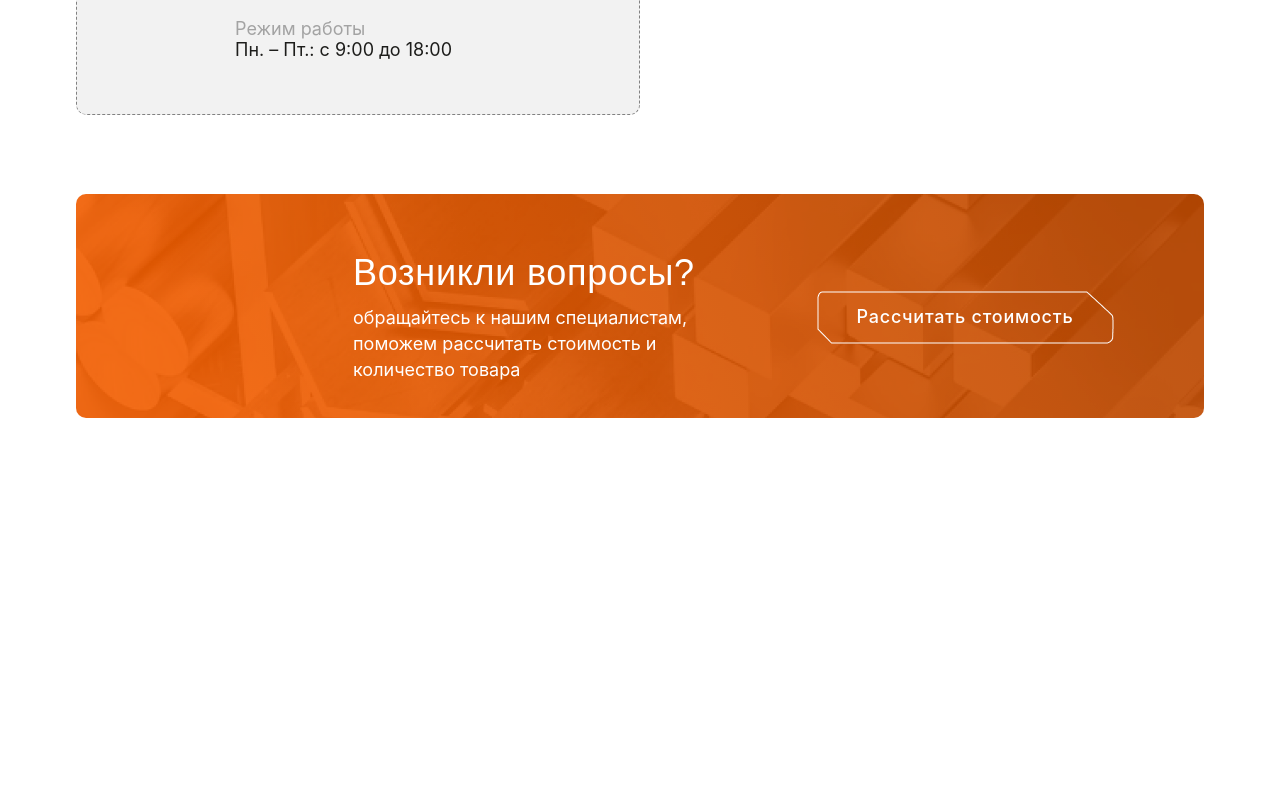
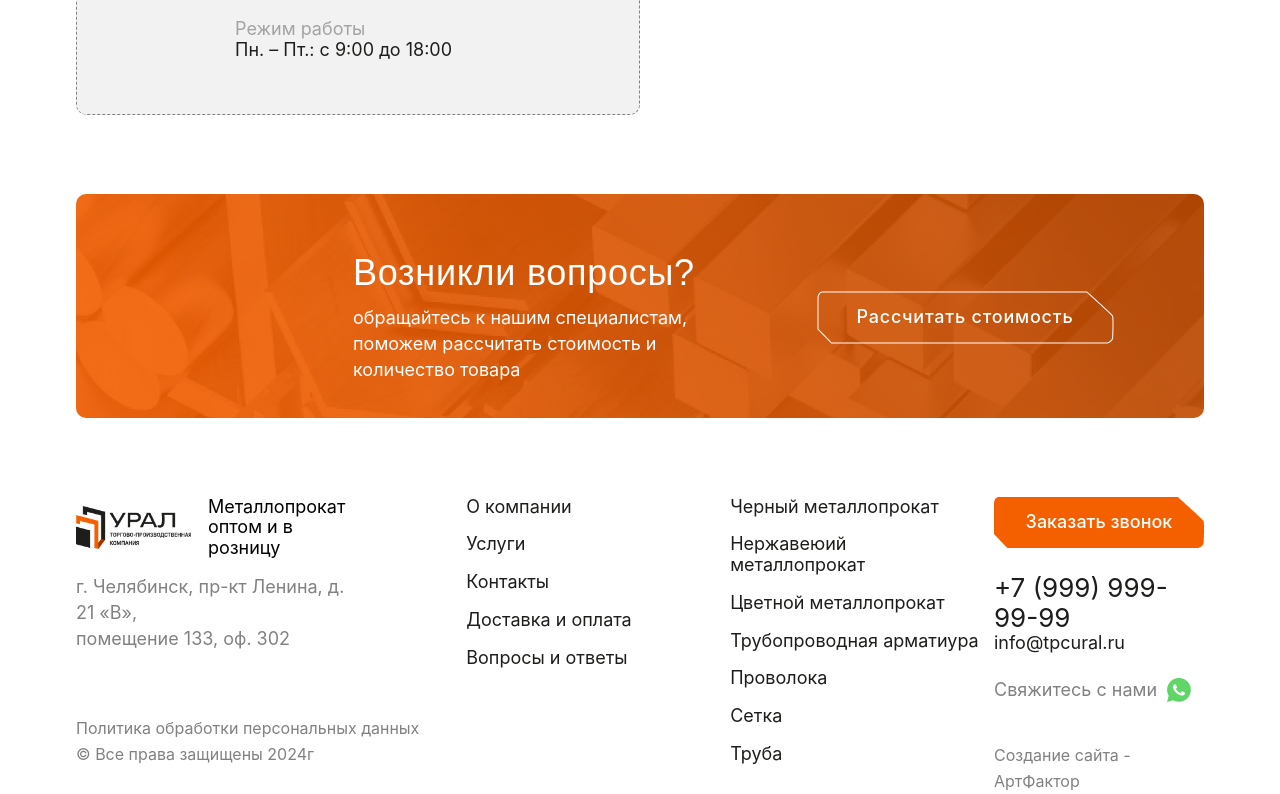
Before and after one commit to maxvgr/tpcural.ru, a website built with webpack: page src/page-home.html in a window 1280 px wide. Shown: the part 3407-4201 px from the top of the page. Before the commit the page ends 3825 px from the top, so only its background shows below. Built offline with nearby package versions, Linux system fonts and the light colour scheme; a web font is replaced by a local one; what vanilla-lazyload would draw is missing.

Commit message:
feat: добавлен футер

```diff
--- a/src/layout/footer.html
+++ b/src/layout/footer.html
@@ -1,3 +1,77 @@
 <footer id="footer" class="footer">
+  <div class="container">
+    <div class="footer__wrapper">
+      <div class="footer__col1">
+        <div class="footer__logo">
+          <a href="/" class="logo">
+            <img src="assets/images/global/logo.png" alt="logo">
+          </a>
+          <span>Металлопрокат<br>оптом и в розницу</span>
+        </div>
+        <!-- /.footer__logo -->
+        <div class="footer__address">
+          г. Челябинск, пр-кт Ленина, д. 21 «В»,<br>
+          помещение 133, оф. 302
+        </div>
+        <!-- /.footer_address -->
+      </div>
+      <!-- /.footer__col1 -->
+      <div class="footer__col2">
+        <nav class="nav nav--footer">
+          <ul class="nav__list">
+            <li class="menu-item nav__item current-menu-item"><a href="#" class="nav__link link">О компании</a></li>
+            <li class="menu-item nav__item"><a href="#" class="nav__link link">Услуги</a></li>
+            <li class="menu-item nav__item"><a href="#" class="nav__link link">Контакты</a></li>
+            <li class="menu-item nav__item"><a href="#" class="nav__link link">Доставка и оплата</a></li>
+            <li class="menu-item nav__item"><a href="#" class="nav__link link">Вопросы и ответы</a></li>
+          </ul>
+        </nav>
+      </div>
+      <!-- /.footer__col2 -->
+
+      <div class="footer__col3">
+        <nav class="nav nav--footer">
+          <ul class="nav__list">
+            <li class="menu-item nav__item current-menu-item"><a href="#" class="nav__link link">Черный металлопрокат</a></li>
+            <li class="menu-item nav__item"><a href="#" class="nav__link link">Нержавеюий металлопрокат</a></li>
+            <li class="menu-item nav__item"><a href="#" class="nav__link link">Цветной металлопрокат</a></li>
+            <li class="menu-item nav__item"><a href="#" class="nav__link link">Трубопроводная арматиура</a></li>
+            <li class="menu-item nav__item"><a href="#" class="nav__link link">Проволока</a></li>
+            <li class="menu-item nav__item"><a href="#" class="nav__link link">Сетка</a></li>
+            <li class="menu-item nav__item"><a href="#" class="nav__link link">Труба</a></li>
+          </ul>
+        </nav>
+      </div>
+      <!-- /.footer__col3 -->
+
+      <div class="footer__col4">
+        <a href="#" class="button button-primary logo">
+          Заказать звонок
+        </a>
+        <a href="tel:+79999999999" class="footer__phone link">+7 (999) 999-99-99</a>
+        <a href="mailto:info@tpcural.ru" class="footer__mail link">info@tpcural.ru</a>
+
+        <div class="footer__social">Свяжитесь с нами
+          <a href="#" class="logo" target="_blank"><img src="assets/images/global/wa.png" alt="wa"></a>
+        </div>
+      </div>
+      <!-- /.footer__col4 -->
+
+      <div class="footer__copyright">
+        <a href="#" class="link">Политика обработки персональных данных</a>
+        <div>© Все права защищены 2024г</div>
+      </div>
+      <!-- /.footer__copyright -->
+
+      <div class="footer__artfactor">
+        Создание сайта - <a href="https://artfactor.ru" target="_blank" class="link">АртФактор</a>
+      </div>
+      <!-- /.footer__artfactor -->
+
+
+    </div>
+    <!-- /.footer__wrapper -->
+  </div>
+  <!-- /.container -->
 
 </footer>
--- a/src/scss/layout/global/_footer.scss
+++ b/src/scss/layout/global/_footer.scss
@@ -6,4 +6,66 @@
 }
 
 .footer {
+  &__wrapper {
+    display: grid;
+    grid-template-columns: 1.5fr 1fr 1fr .8fr;
+    gap: 11px;
+    max-width: 1520px;
+    margin: 79px auto 0;
+  }
+
+  &__col1 {
+    padding-right: 110px;
+  }
+
+  &__col4 {
+    display: flex;
+    flex-direction: column;
+    gap: 25px;
+  }
+
+  &__logo {
+    display: flex;
+    gap: 17px;
+    align-items: center;
+    color: $color-text__black;
+    font-size: 18px;
+  }
+
+  &__address {
+    padding-top: 15px;
+    color: #818181;
+    font-size: 18px;
+    line-height: 26px; /* 144.444% */
+  }
+
+  &__phone {
+    margin-bottom: -25px;
+    font-size: 26px;
+  }
+
+  &__mail {
+    font-size: 18px;
+  }
+
+  &__social {
+    display: flex;
+    gap: 10px;
+    align-items: center;
+    color: #818181;
+    font-size: 18px;
+  }
+
+  &__copyright {
+    margin-top: -60px;
+    color: #818181;
+    line-height: 26px; /* 162.5% */
+  }
+
+  &__artfactor {
+    grid-column: 4/5;
+    margin-top: -33px;
+    color: #818181;
+    line-height: 26px; /* 162.5% */
+  }
 }
--- a/src/scss/layout/global/_nav.scss
+++ b/src/scss/layout/global/_nav.scss
@@ -43,4 +43,20 @@
 
     }
   }
+
+  &--footer {
+    .nav__list {
+      display: flex;
+      flex-direction: column;
+      gap: 17px;
+    }
+
+    .nav__item {
+      font-size: 18px;
+    }
+
+    .nav__link {
+
+    }
+  }
 }
```
Also changed, not shown: src/assets/images/global/wa.png (added).
